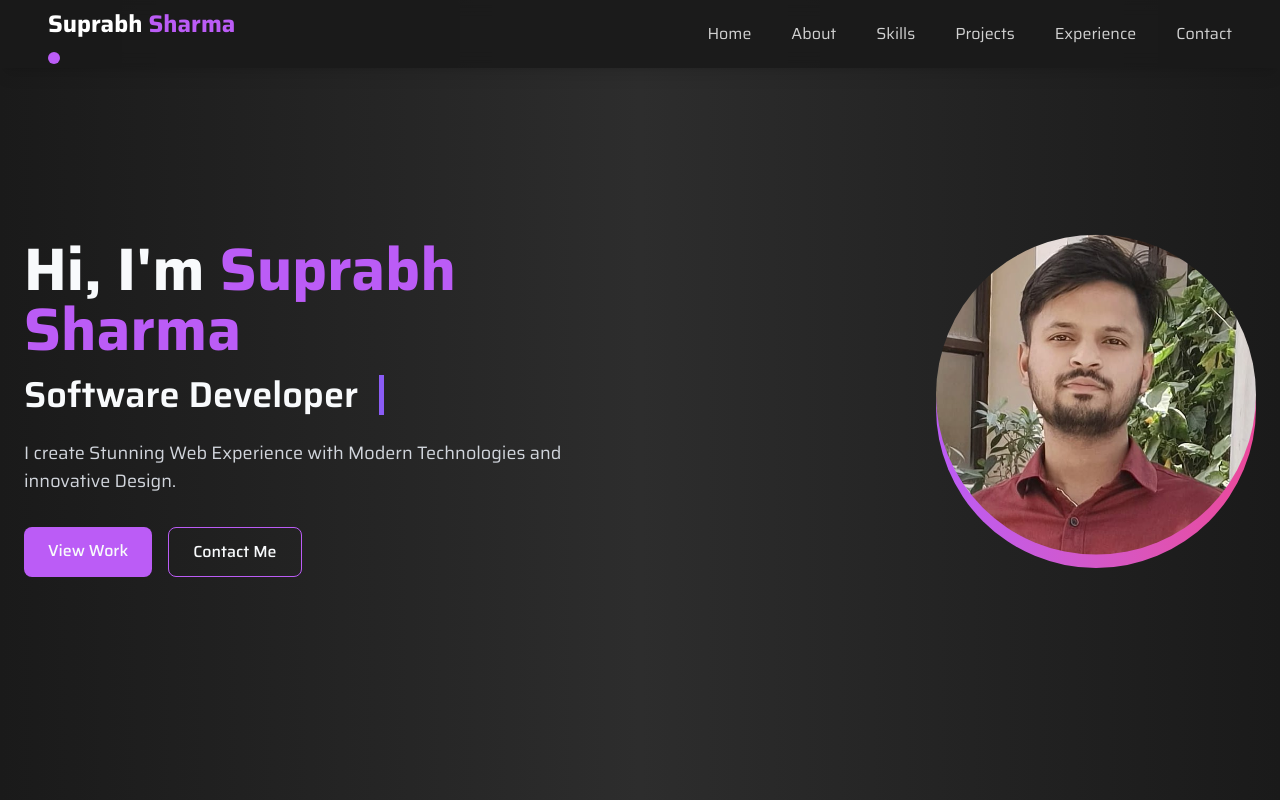
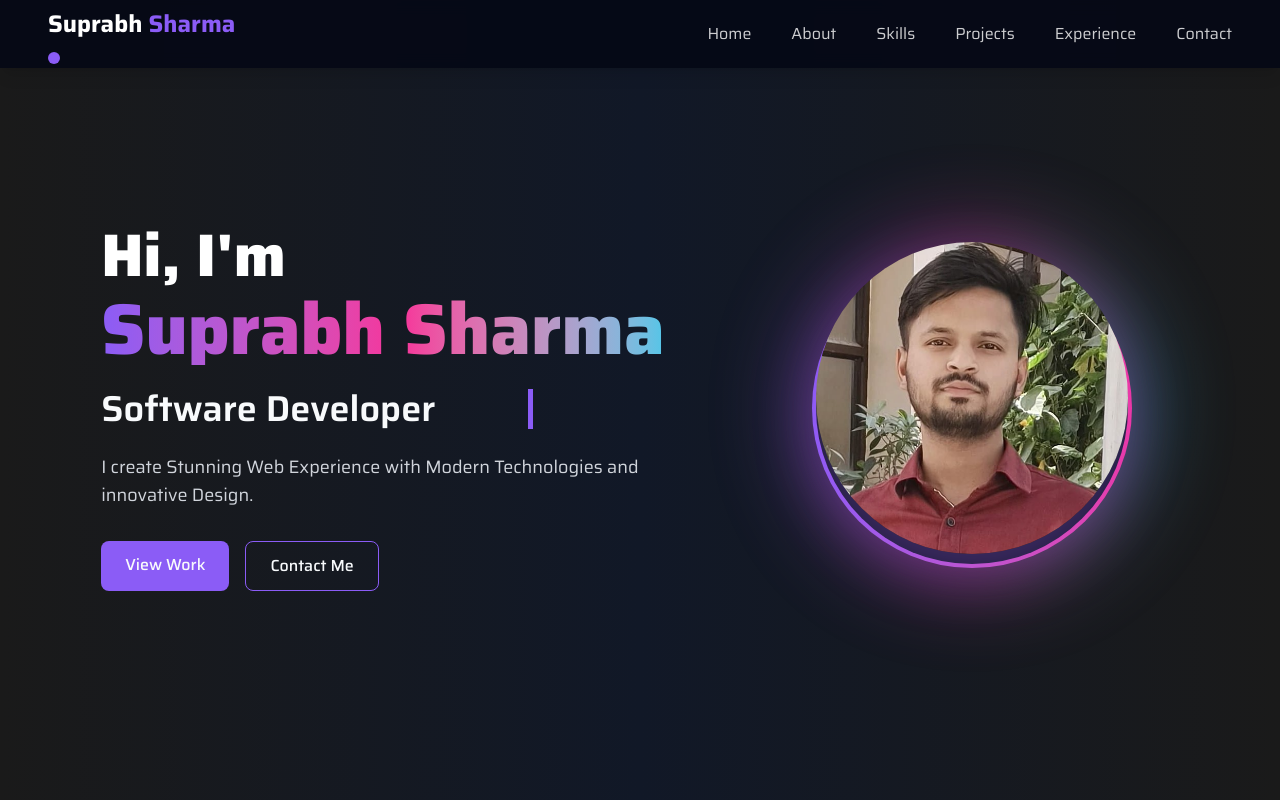
Before and after one commit to SuprabhSharma/Web_Portfolio, a React (Vite) app: page / in a window 1280 px wide. Shown: the top 800 px of the page. Built offline with nearby package versions, Linux system fonts and the light colour scheme.

Commit message:
fix home

```diff
--- a/src/components/About.jsx
+++ b/src/components/About.jsx
@@ -10,7 +10,7 @@ const About = () => {
             transition={{ duration: 0.6, ease: 'easeOut' }}
             viewport={{ once: true }}
             id='about'
-            className='py-20 bg-dark-200 scroll-mt-20'
+            className='py-20 bg-dark-200'
         >
             <div className='max-w-7xl  mx-auto px-6'>
                 {/*Heading*/}
--- a/src/components/Contact.jsx
+++ b/src/components/Contact.jsx
@@ -10,7 +10,7 @@ const Contact = () => {
       transition={{ duration: 1, ease: 'easeOut' }}
       viewport={{ once: true }}
       id='contact'
-      className='py-20 bg-dark-200'
+      className='py-20 bg-dark-100'
     >
       <div className='max-w-7xl mx-auto px-6'>
         <h2 className='text-3xl font-bold text-center mb-4'>Get In <span className='text-purple'>Touch</span></h2>
--- a/src/components/Hero.jsx
+++ b/src/components/Hero.jsx
@@ -1,21 +1,79 @@
-import React from 'react'
-import { motion } from 'framer-motion'
+import {
+  motion,
+  useMotionValue,
+  useReducedMotion,
+  useSpring,
+  useTransform,
+} from "framer-motion";
 import { assets } from '../assets/assets'
 
 const Hero = () => {
+  const mouseX = useMotionValue(0);
+  const mouseY = useMotionValue(0);
+  const shouldReduceMotion = useReducedMotion();
+
+  const rotateX = useSpring(
+    useTransform(mouseY, [-150, 150], [8, -8]),
+    {
+      stiffness: 180,
+      damping: 18,
+    }
+  );
+
+  const rotateY = useSpring(
+    useTransform(mouseX, [-150, 150], [-8, 8]),
+    {
+      stiffness: 180,
+      damping: 18,
+    }
+  );
+
+  const handleMouseMove = (e) => {
+    if (window.matchMedia("(pointer: coarse)").matches) return;
+
+    const rect = e.currentTarget.getBoundingClientRect();
+
+    mouseX.set(e.clientX - rect.left - rect.width / 2);
+    mouseY.set(e.clientY - rect.top - rect.height / 2);
+  };
+
+  const handleMouseLeave = () => {
+    mouseX.set(0);
+    mouseY.set(0);
+  };
+
   return (
     <motion.div
-      initial={{ opacity: 0, y: 50 }}
+      initial={shouldReduceMotion ? false : { opacity: 0, y: 50 }}
       transition={{ duration: 0.6, ease: 'easeOut' }}
       animate={{ opacity: 1, y: 0 }}
       id='home'
-      className='min-h-screen flex items-center pt-20 pb-16 bg-linear-to-r from-[#1a1a1a] via-dark-300 to-[#1a1a1a]'
+      className='min-h-svh flex items-center pt-20 pb-16 bg-linear-to-r from-[#1a1a1a] via-dark-300 to-[#1a1a1a]'
     >
-      <div className="container mx-auto px-6 flex flex-col md:flex-row items-center justify-start gap-12">
+      <div className="max-w-[1600px] mx-auto px-5 sm:px-6 lg:px-10 flex flex-col md:flex-row items-center justify-between gap-10 md:gap-16">
         {/*left side div*/}
-        <div className='md:w-1/2 mb-10 md:mb-0 text-left'>
-          <h1 className='text-4xl md:text-6xl font-bold mb-4'>
-            Hi, I'm  <span className='text-purple'>Suprabh Sharma</span>
+        <div className="md:w-3/5 lg:w-[58%] text-left">
+          <h1 className="font-extrabold leading-tight mb-6">
+            <span className="block text-3xl sm:text-4xl md:text-5xl lg:text-6xl text-white">
+              Hi, I'm
+            </span>
+
+            <span
+              className="
+      mt-2 block
+      text-4xl sm:text-5xl md:text-6xl lg:text-7xl
+      whitespace-normal sm:whitespace-nowrap
+      max-w-full
+      bg-linear-to-r
+      from-purple
+      via-pink-500
+      to-cyan-400
+      bg-clip-text
+      text-transparent
+    "
+            >
+              Suprabh Sharma
+            </span>
           </h1>
           <h2 className='text-2xl md:text-4xl font-semibold mb-6 typewriter'>
             Software Developer
@@ -23,32 +81,79 @@ const Hero = () => {
           <p className='text-lg text-gray-300 mb-8'>
             I create Stunning Web Experience with Modern Technologies and innovative Design.
           </p>
-          <div className='flex space-x-4'>
-            <a href='#projects' className='px-6 py-3 bg-purple
-            rounded-lg font-medium hover:bg-purple-700 transition duration-300'>View Work</a>
-            <a href='#contact' className='px-6 py-3 border border-purple rounded-lg font-medium hover:bg-purple/80 transition duration-300'>Contact Me</a>
+          <div className='flex flex-wrap gap-4'>
+            <a href='#projects' className='px-6 py-3 bg-purple rounded-lg font-medium transition duration-300 hover:bg-purple-700 focus-visible:outline-2 focus-visible:outline-offset-2 focus-visible:outline-purple'>View Work</a>
+            <a href='#contact' className='px-6 py-3 border border-purple rounded-lg font-medium transition duration-300 hover:bg-purple/80 focus-visible:outline-2 focus-visible:outline-offset-2 focus-visible:outline-purple'>Contact Me</a>
           </div>
 
         </div>
         {/*right side image*/}
-        <div className='md:w-1/2 flex justify-center md:justify-end'>
-          <div className='relative w-64 h-64 md:w-80 md:h-80'>
-            <div className='absolute inset-0 rounded-full
-            bg-linear-to-r from-purple to-pink'>
-              <motion.img
-                animate={{ y: [0, -20, 0] }}
-                transition={{
-                  duration: 4,
-                  repeat: Infinity,
-                  repeatType:"loop",
-                  ease: "easeInOut",
-                }}
-                className='relative rounded-full w-64 h-64 md:w-80 md:h-80
-              object-cover z-10 '
-                src={assets.profileImg} alt="Profile" />
-            </div>
+        {/* Right */}
+        <div className="w-full md:w-[42%] lg:w-[40%] flex justify-center">
+          <motion.div
+  className="relative w-64 h-64 md:w-80 md:h-80"
+  onMouseMove={handleMouseMove}
+  onMouseLeave={handleMouseLeave}
+  whileHover={shouldReduceMotion ? undefined : { scale: 1.04 }}
+  style={{
+    rotateX,
+    rotateY,
+    transformPerspective: 1200,
+    transformStyle: "preserve-3d",
+    willChange: "transform",
+  }}
+>
+  {/* Glow */}
+  <div
+    className="
+      absolute inset-0
+      rounded-full
+      bg-linear-to-r
+      from-purple
+      via-pink-500
+      to-cyan-400
+      blur-2xl
+      opacity-40
+      scale-110
+    "
+  />
 
-          </div>
+  {/* Gradient Ring */}
+  <div
+    className="
+      absolute inset-0
+      rounded-full
+      bg-linear-to-r
+      from-purple
+      to-pink-500
+      p-1
+    "
+  >
+    <div className="w-full h-full rounded-full bg-dark-300" />
+  </div>
+
+  {/* Image */}
+  <motion.img
+    src={assets.profileImg}
+    alt="Portrait of Suprabh Sharma"
+    animate={shouldReduceMotion ? { y: 0 } : { y: [0, -15, 0] }}
+    transition={{
+      duration: 4,
+      repeat: Infinity,
+      ease: "easeInOut",
+    }}
+    className="
+      absolute inset-1
+      rounded-full
+      object-cover
+      w-[calc(100%-8px)]
+      h-[calc(100%-8px)]
+      shadow-[0_20px_60px_rgba(168,85,247,0.35)]
+      select-none
+    "
+    draggable={false}
+  />
+</motion.div>
 
         </div>
 
--- a/src/index.css
+++ b/src/index.css
@@ -7,14 +7,20 @@
 }
 
 @theme {
-  --color-dark-100:#1A1A1A;
-  --color-dark-200:#1f1f1f;
-  --color-dark-300:#2d2d2d;
-  --color-dark-400:#3d3d3d;
-  --color-purple:#BB5CF6;
-  --color-pink:#EC4899;
-  --color-blue:#3B82F6;
+  /* Backgrounds */
+  --color-dark-100: #050816;
+  --color-dark-200: #0B1120;
+  --color-dark-300: #111827;
+  --color-dark-400: #1F2937;
 
+  /* Accent Colors */
+  --color-purple: #8B5CF6;
+  --color-pink: #EC4899;
+  --color-blue: #38BDF8;
+
+  /* Optional */
+  --color-cyan: #22D3EE;
+  --color-green: #34D399;
 }
 
 .typewriter {
@@ -28,7 +34,7 @@
 
 @keyframes typing{
   from { width : 0;}
-  to {width: 15ch;} /*match the number of characters*/
+  to {width: 18ch;}
 }
 
 @keyframes blink-caret{
@@ -40,6 +46,18 @@ html {
   scroll-behavior: smooth;
 }
 
+@media (prefers-reduced-motion: reduce) {
+  html {
+    scroll-behavior: auto;
+  }
+
+  .typewriter {
+    width: auto;
+    border-right: 0;
+    animation: none;
+  }
+}
+
 .contact-submit:hover,
 .contact-submit:active {
   background-color: #ec4899;
```
